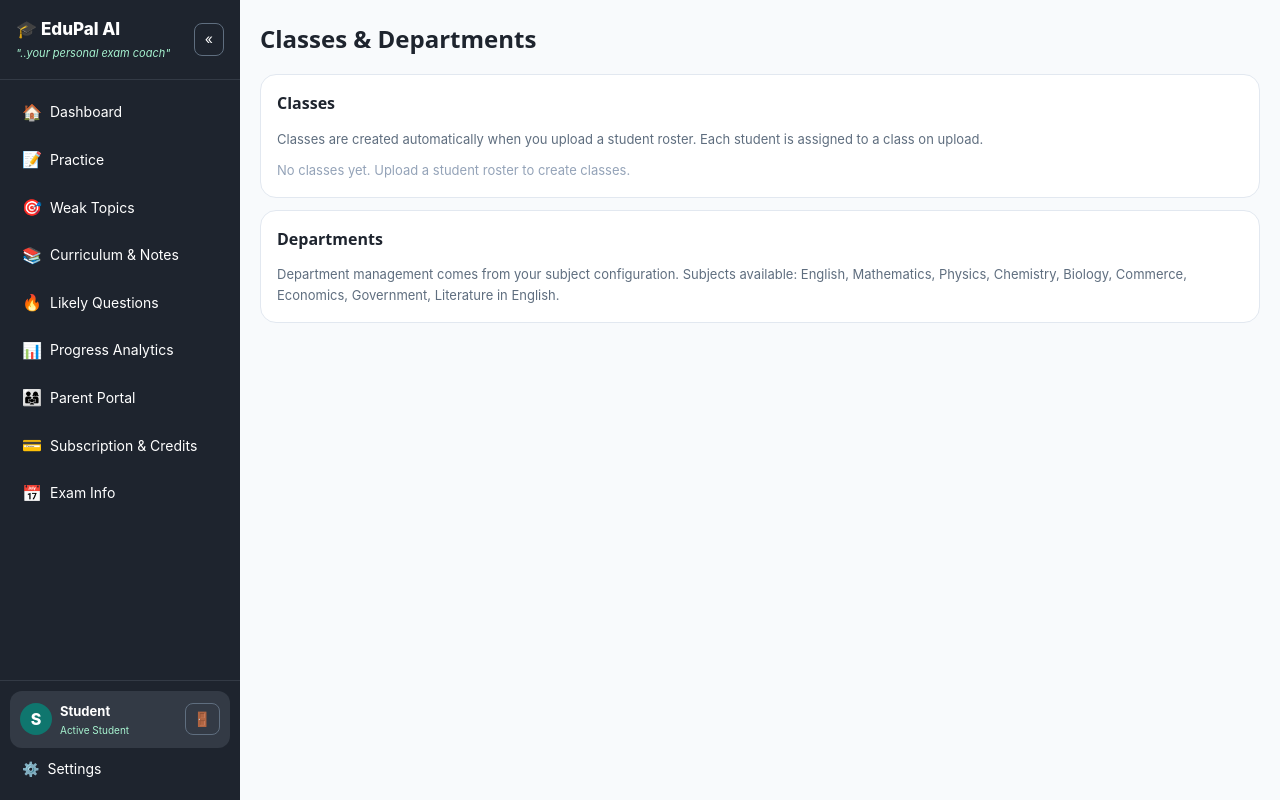
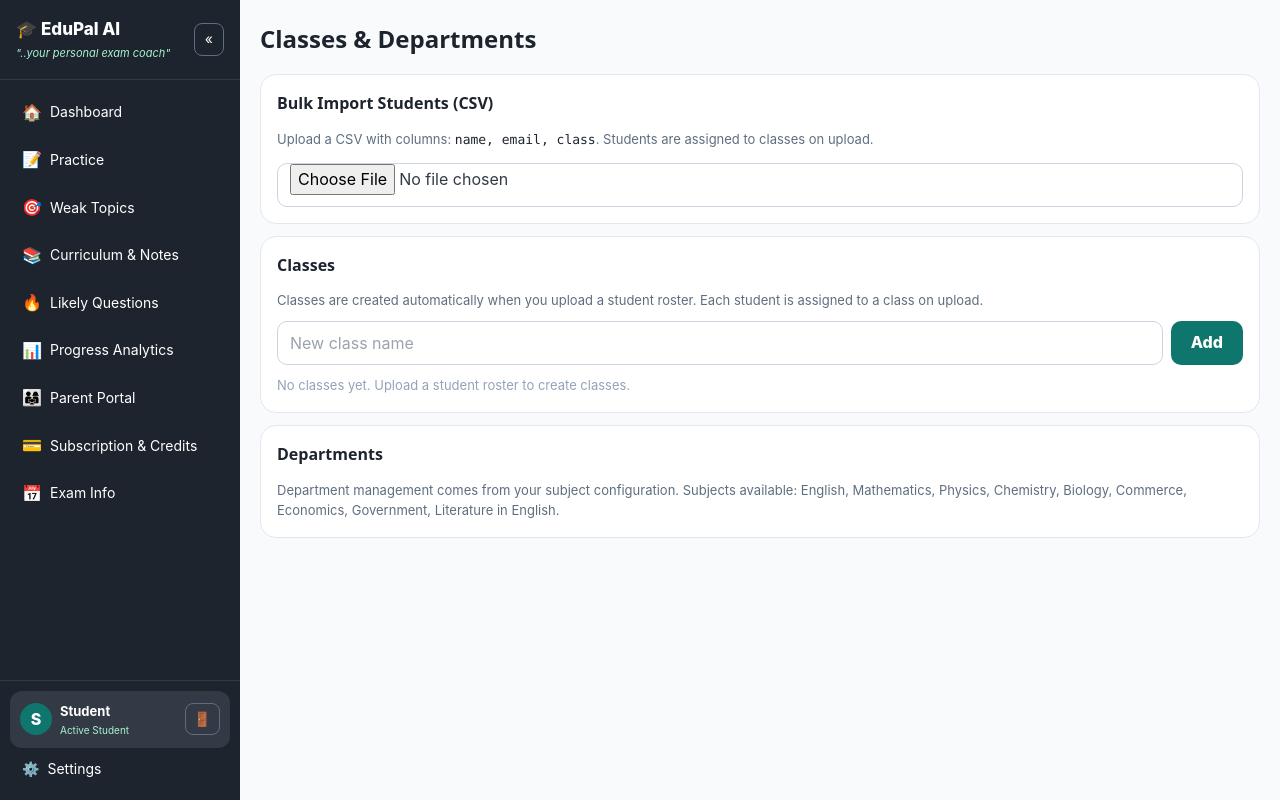
Before and after one commit to isaacarvb/Edupal-AI, a Next.js app: page /school/classes in a window 1280 px wide. Built offline with nearby package versions, Linux system fonts and the light colour scheme.

Commit message:
Fix: add bulk student CSV upload to Classes & Departments page, loading states to prevent content disappearing

```diff
--- a/app/school/classes/page.tsx
+++ b/app/school/classes/page.tsx
@@ -9,30 +9,103 @@ export default function SchoolClasses() {
   const [userId, setUserId] = useState<string | null>(null);
   const [classes, setClasses] = useState<ClassRow[]>([]);
   const [newClass, setNewClass] = useState("");
+  const [msg, setMsg] = useState("");
+  const [importMsg, setImportMsg] = useState("");
+  const [importBusy, setImportBusy] = useState(false);
+  const [loading, setLoading] = useState(true);
 
   useEffect(() => {
     const id = localStorage.getItem("edupal_user");
     setUserId(id);
-    if (!id) return;
+    if (!id) { setLoading(false); return; }
     fetch(`/api/school/overview?userId=${id}`)
       .then((r) => (r.ok ? r.json() : null))
       .then((d) => {
-        if (d?.classes) setClasses(d.classes.map((c: any) => ({
-          className: c.className,
-          students: c.students,
-          activeWeek: c.activeWeek,
-          avgStreak: c.avgStreak
-        })));
-      });
+        if (d?.classes) {
+          setClasses(d.classes.map((c: any) => ({
+            className: c.className,
+            students: c.students,
+            activeWeek: c.activeWeek,
+            avgStreak: c.avgStreak
+          })));
+        }
+        setLoading(false);
+      })
+      .catch(() => setLoading(false));
   }, []);
 
   async function addClass() {
     if (!newClass.trim()) return;
-    // Add class by creating a placeholder student or via a classes API
-    // For now, show message that classes are created via roster upload
     setMsg("Classes are created automatically when you upload a student roster. Upload a roster with the new class name.");
   }
-  const [msg, setMsg] = useState("");
+
+  async function handleImport(file: File) {
+    setImportMsg("");
+    setImportBusy(true);
+    try {
+      const text = await file.text();
+      const lines = text.trim().split("\n");
+      if (lines.length < 2) return setImportMsg("CSV must have a header row and at least one student row.");
+
+      const header = lines[0].split(",").map((h) => h.trim().toLowerCase());
+      const nameIdx = header.indexOf("name");
+      const emailIdx = header.indexOf("email");
+      const classIdx = header.indexOf("class");
+
+      if (nameIdx === -1 || emailIdx === -1 || classIdx === -1) {
+        return setImportMsg("CSV must have columns: name, email, class");
+      }
+
+      const studentList: Array<{ name: string; email: string; className: string }> = [];
+      for (let i = 1; i < lines.length; i++) {
+        const cols = lines[i].split(",");
+        if (cols.length < 3) continue;
+        studentList.push({
+          name: cols[nameIdx]?.trim() || "",
+          email: cols[emailIdx]?.trim() || "",
+          className: cols[classIdx]?.trim() || ""
+        });
+      }
+
+      if (studentList.length === 0) return setImportMsg("No valid student rows found.");
+
+      const adminId = localStorage.getItem("edupal_admin") ?? userId ?? "";
+      const form = new FormData();
+      form.append("adminId", adminId);
+      form.append("students", JSON.stringify(studentList));
+
+      const res = await fetch("/api/school/students", { method: "POST", body: form });
+      const d = await res.json();
+      if (!res.ok) return setImportMsg(d.error || "Import failed.");
+      setImportMsg(`Imported ${d.imported} students. Classes created/updated.`);
+      // Refresh classes
+      const id = localStorage.getItem("edupal_user");
+      fetch(`/api/school/overview?userId=${id}`)
+        .then((r) => (r.ok ? r.json() : null))
+        .then((d) => {
+          if (d?.classes) {
+            setClasses(d.classes.map((c: any) => ({
+              className: c.className,
+              students: c.students,
+              activeWeek: c.activeWeek,
+              avgStreak: c.avgStreak
+            })));
+          }
+        });
+    } catch (e) {
+      setImportMsg(e instanceof Error ? e.message : "Import failed.");
+    } finally {
+      setImportBusy(false);
+    }
+  }
+
+  if (loading) {
+    return (
+      <main style={{ maxWidth: 1100, margin: "0 auto", padding: 60, color: "#333A45", textAlign: "center" }}>
+        <p style={{ fontSize: 14, color: "#5F6E7F" }}>Loading classes…</p>
+      </main>
+    );
+  }
 
   return (
     <main style={{ maxWidth: 1100, margin: "0 auto", padding: 20, color: "#333A45" }}>
@@ -40,11 +113,39 @@ export default function SchoolClasses() {
         <h1 style={{ fontSize: 24, margin: 0 }}>Classes & Departments</h1>
       </div>
 
+      {/* Bulk Import Section */}
+      <div style={card}>
+        <h2 style={{ fontSize: 16, margin: "0 0 12px", color: "#1E242E" }}>Bulk Import Students (CSV)</h2>
+        <p style={{ fontSize: 13, color: "#5F6E7F", margin: "0 0 12px" }}>
+          Upload a CSV with columns: <code style={{ color: "#1E242E" }}>name, email, class</code>. Students are assigned to classes on upload.
+        </p>
+        <input
+          type="file"
+          accept=".csv"
+          onChange={(e) => {
+            const f = e.target.files?.[0];
+            if (f) handleImport(f);
+          }}
+          style={{ height: 44, borderRadius: 10, border: "1px solid #CBD5E1", padding: "0 12px", width: "100%" }}
+        />
+        {importMsg && <p style={{ fontSize: 13, marginTop: 8, color: importMsg.startsWith("Imported") ? "#166534" : "#DC2626" }}>{importMsg}</p>}
+        {importBusy && <p style={{ fontSize: 13, marginTop: 8, color: "#5F6E7F" }}>Importing…</p>}
+      </div>
+
       <div style={card}>
         <h2 style={{ fontSize: 16, margin: "0 0 12px", color: "#1E242E" }}>Classes</h2>
         <p style={{ fontSize: 13, color: "#5F6E7F", margin: "0 0 10px" }}>
           Classes are created automatically when you upload a student roster. Each student is assigned to a class on upload.
         </p>
+        <div style={{ display: "flex", gap: 8, marginBottom: 10, flexWrap: "wrap" }}>
+          <input value={newClass} onChange={(e) => setNewClass(e.target.value)} placeholder="New class name"
+            style={{ height: 44, borderRadius: 10, border: "1px solid #CBD5E1", padding: "0 12px", flex: 1 }} />
+          <button onClick={addClass} disabled={!newClass.trim()}
+            style={{ height: 44, borderRadius: 10, border: 0, background: "#0F766E", color: "#fff", fontWeight: 800, padding: "0 20px", cursor: "pointer" }}>
+            Add
+          </button>
+        </div>
+        {msg && <p style={{ fontSize: 13, color: "#DC2626", margin: "0 0 12px" }}>{msg}</p>}
         {classes.length > 0 ? (
           <table style={{ width: "100%", borderCollapse: "collapse", fontSize: 13 }}>
             <thead>
```
